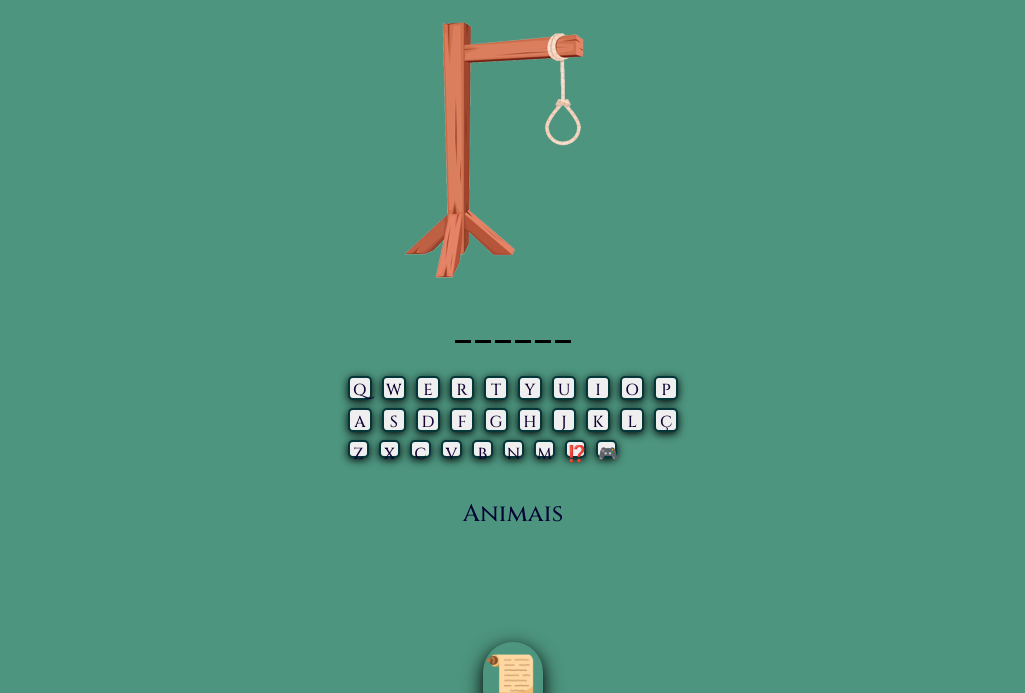
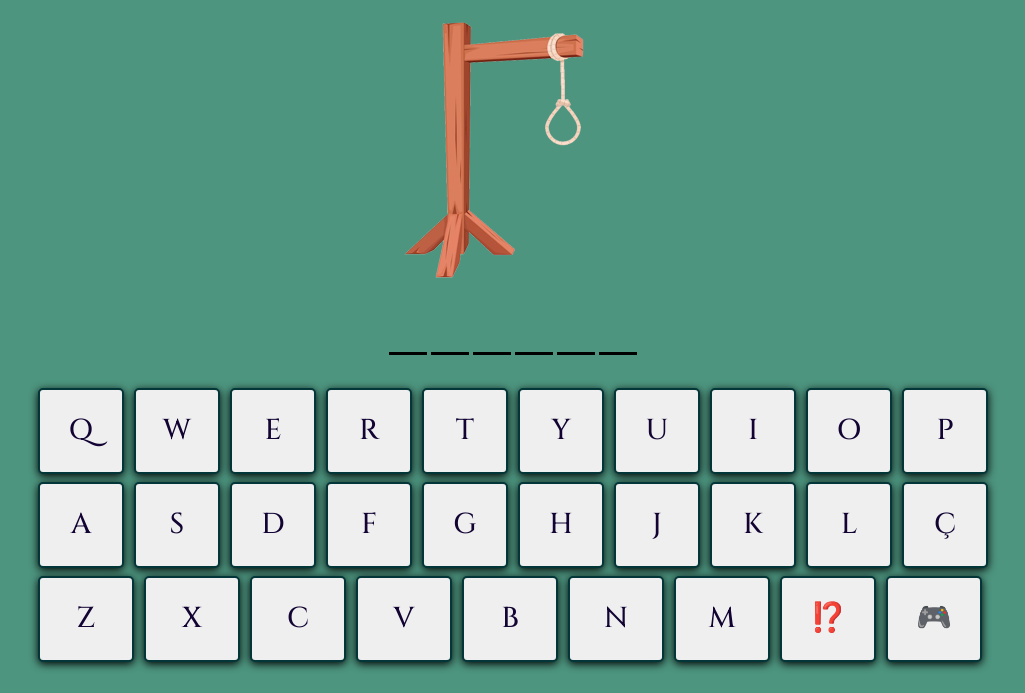
Before and after one commit to Igor-Lisboa7/Jogo-da-Forca, a plain HTML site: page index.html in a window 1280 px wide. Shown: the top 693 px of the page, without its empty margins (127-1152 px from the left). Drawn offline with nearby package versions, Linux system fonts and the light colour scheme.

Commit message:
Atualização de Jogo da Forca corrigindo bugs e tamanho das teclas.

```diff
--- a/css/forca.css
+++ b/css/forca.css
@@ -232,7 +232,140 @@ body{
 }
 
 @media (min-width: 321px) {
-    .teclas1 button{
-        width: 24.0px;
+    .teclas2 button{
+        width: 28.0px;
         height: 24.0px;
     }
+    #categoria{
+        font-size: 1.5em;
+    }
+    #dicas{
+        margin-top: 30px;
+        color: #040535;
+        font-size: 1.5em;
+    }
+}
+
+@media (min-width: 376px) {
+    .teclas button{
+        width: 28px;
+        height: 28px;
+    }
+}
+
+#palavra-secreta{
+    font-size: 1.3em;
+}
+.letras{
+    width: 18px;
+}
+#categoria{
+    font-size: 1.5em;
+}
+
+@media (min-width: 376px) {
+    .teclas2 button{
+        width: 32px;
+        height: 28px;
+    }
+    #palavra-secreta{
+        font-size: 1.3em;
+    }
+    .letras{
+        width: 18px;
+    }
+    #categoria{
+        font-size: 1.5em;
+    }
+}
+
+@media (min-width: 426px) {
+    .teclas button{
+        width: 36px;
+        height: 36px;
+    }
+    #palavra-secreta{
+        font-size: 1.8em;
+    }
+    .letras{
+        width: 20px;
+    }
+    #categoria{
+        font-size: 1.5em;
+    }
+    #dicas{
+        margin-top: 30px;
+        color: #040535;
+        font-size: 1.5em;
+    }
+
+
+}
+
+@media (min-width: 426px) {
+    .teclas2 button{
+        width: 41px;
+        height: 36px;
+    }
+}
+@media (min-width: 769px) {
+    .teclas button{
+        width: 68px;
+        height: 68px;
+        font-size: 1.8em;
+    }
+    #palavra-secreta{
+        font-size: 1.5em;
+    }
+    .letras{
+        width: 38px;
+    }
+    #categoria{
+        font-size: 2.3em;
+    }
+    #dicas{
+        margin-top: 30px;
+        color: #040535;
+        font-size: 2em;
+    }
+
+}
+
+@media (min-width: 769px) {
+    .teclas2 button{
+        width: 76px;
+        height: 68px;
+        font-size: 1.8em;
+    }
+}
+@media (min-width: 1025px) {
+    .teclas button{
+        width: 86px;
+        height: 86px;
+        font-size: 1.8em;
+    }
+    #palavra-secreta{
+        font-size: 1.5em;
+    }
+    .letras{
+        width: 38px;
+    }
+    #categoria{
+        font-size: 2.3em;
+    }
+    #dicas{
+        margin-top: 30px;
+        color: #040535;
+        font-size: 2em
+    }
+
+
+}
+
+@media (min-width: 1025px) {
+    .teclas2 button{
+        width: 96px;
+        height: 86px;
+        font-size: 1.8em;
+    }
+}
```
